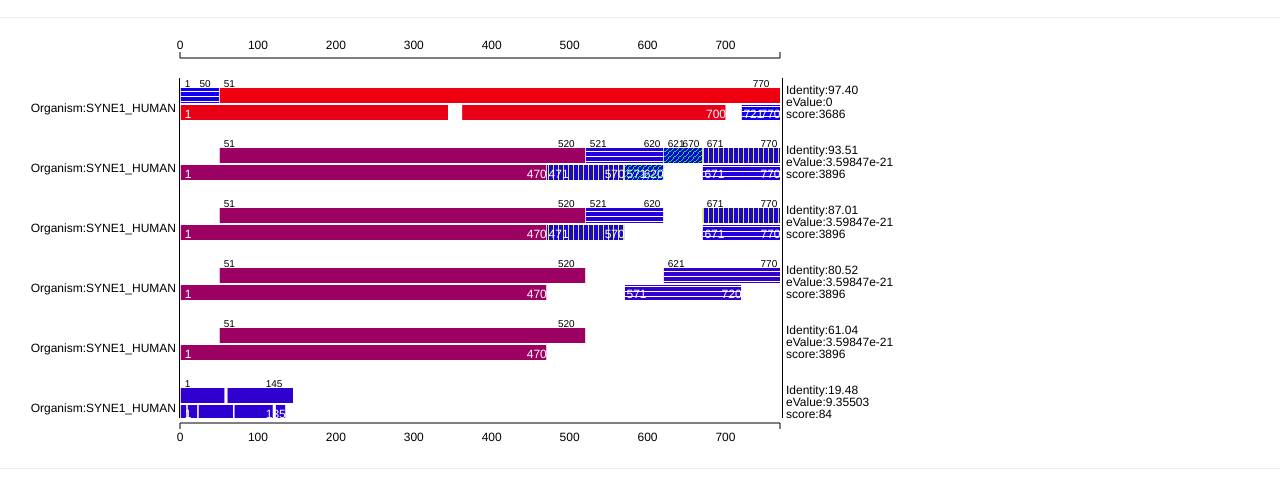
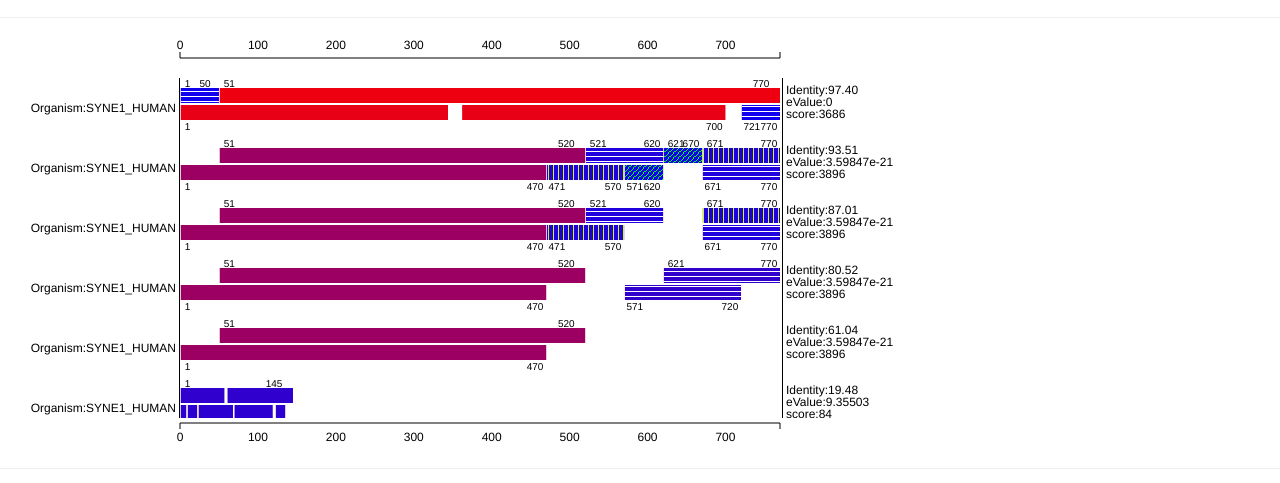
Before and after one commit to MadhukarSP/biojs-vis-UniprotProteinAlignment, a plain HTML site: page index.html in a window 1280 px wide. Shown: the part 56-539 px from the top of the page. Drawn offline with Linux system fonts and the light colour scheme.

Commit message:
Modified code to display alignment co-ordinate information above and below the alignment fields.

```diff
--- a/css/common.css
+++ b/css/common.css
@@ -19,7 +19,7 @@
 /*}*/
 
 .outer {
-    width: 70%;
+    width: 75%;
     height: auto;
     max-height: 350px;
     overflow-x: auto;
--- a/js/common.js
+++ b/js/common.js
@@ -313,16 +313,16 @@ function addHitBar(xScale, alignmentLength, hitFromValues, hitToValues, colorSca
             .attr("id","hitRect"+i);
 
         hitTexts.append('text')
-            .attr({'x':xScale(parseInt(hitFromValues[i])+5),'y':(40 + (k*widthBtnBars))})
+            .attr({'x':xScale(parseInt(hitFromValues[i])+5),'y':(52 + (k*widthBtnBars))})
             .text(hitFromValues[i])
-            .style({'fill':'#fff','font-size':'12px'})
+            .style({'fill':'#000','font-size':'10px'})
             .style("z-index", "10")
             .attr("id","hitFromText"+i);
 
         hitTexts.append('text')
-            .attr({'x':xScale(parseInt(hitToValues[i])-25),'y':(40 + (k*widthBtnBars))})
+            .attr({'x':xScale(parseInt(hitToValues[i])-25),'y':(52 + (k*widthBtnBars))})
             .text(hitToValues[i])
-            .style({'fill':'#fff','font-size':'12px'})
+            .style({'fill':'#000','font-size':'10px'})
             .style("z-index", "10")
             .attr("id","hitToText"+i);
 
@@ -348,15 +348,15 @@ function addHitBar(xScale, alignmentLength, hitFromValues, hitToValues, colorSca
                 .attr("id","hitRect"+(i+j));
 
             hitTexts.append('text')
-                .attr({'x':xScale(parseInt(hitFromValues[i+j])+2),'y':(40 + (k*widthBtnBars))})
+                .attr({'x':xScale(parseInt(hitFromValues[i+j])+2),'y':(52 + (k*widthBtnBars))})
                 .text(hitFromValues[i+j])
-                .style({'fill':'#fff','font-size':'12px'})
+                .style({'fill':'#000','font-size':'10px'})
                 .attr("id","hitFromText"+(i+j));
 
             hitTexts.append('text')
-                .attr({'x':xScale(parseInt(hitToValues[i+j])-25),'y':(40 + (k*widthBtnBars))})
+                .attr({'x':xScale(parseInt(hitToValues[i+j])-25),'y':(52 + (k*widthBtnBars))})
                 .text(hitToValues[i+j])
-                .style({'fill':'#fff','font-size':'12px'})
+                .style({'fill':'#000','font-size':'10px'})
                 .attr("id","hitToText"+(i+j));
 
             hitBars.select("#hitRect"+(i+j)).style("cursor","pointer").attr("title","Subject ["+ hitFromValues[i+j] + " - " + hitToValues[i+j] + "]");
```
